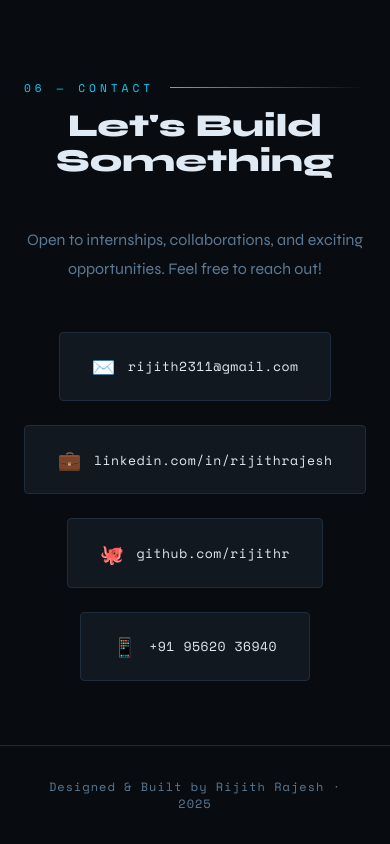
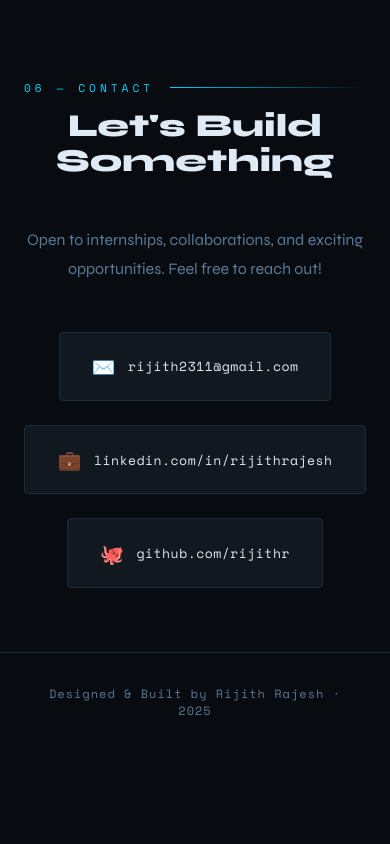
Before and after one commit to rijithr/rijithr.github.io, a plain HTML site: page index.html in a window 390 px wide. Shown: the part 6100-6944 px from the top of the page. After the commit the page ends 6851 px from the top, so only its background shows below. Drawn offline with nearby package versions, Linux system fonts and the light colour scheme.

Commit message:
Updated index.html
Removed phone contact link from the footer.

```diff
--- a/index.html
+++ b/index.html
@@ -724,9 +724,6 @@
     <a href="https://github.com/rijithr" target="_blank" class="contact-link">
       <span class="contact-icon">🐙</span> github.com/rijithr
     </a>
-    <a href="tel:+919562036940" class="contact-link">
-      <span class="contact-icon">📱</span> +91 95620 36940
-    </a>
   </div>
 </section>
 
```
